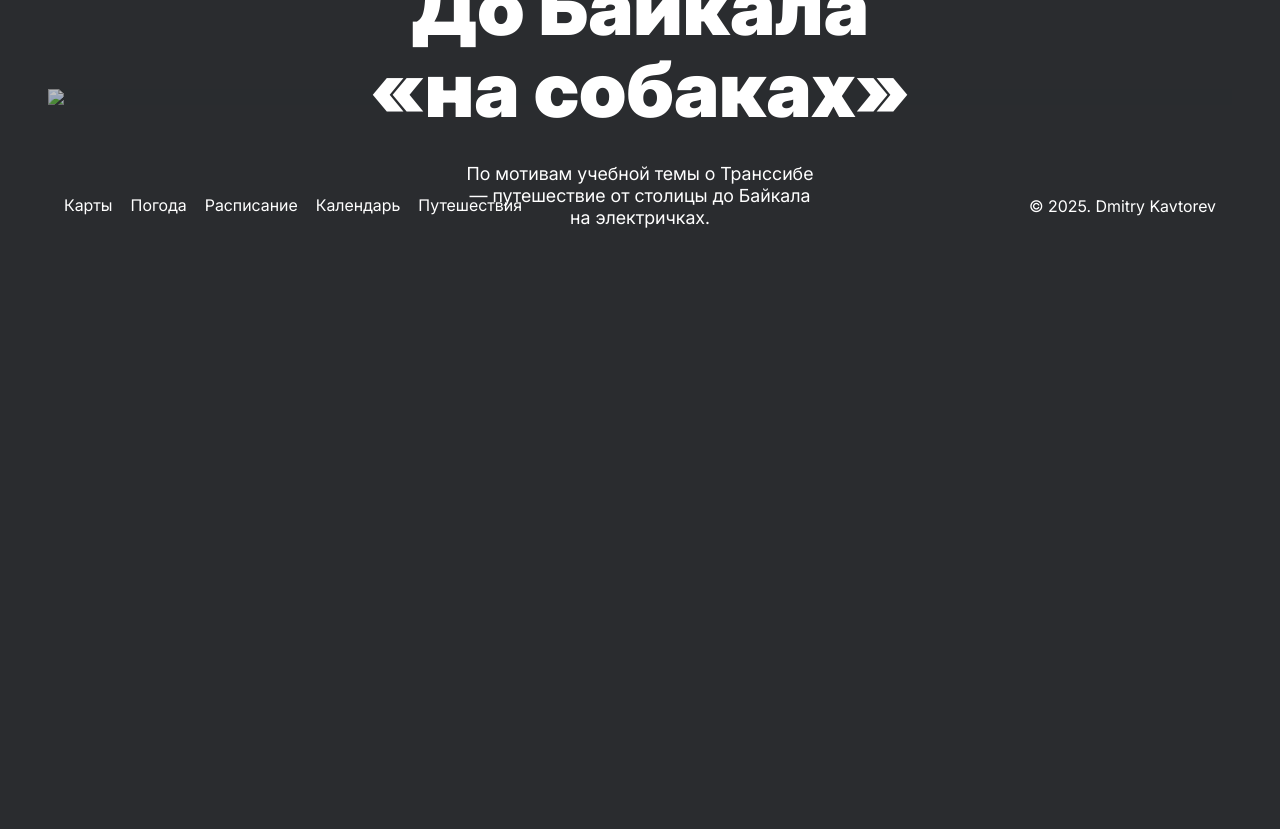
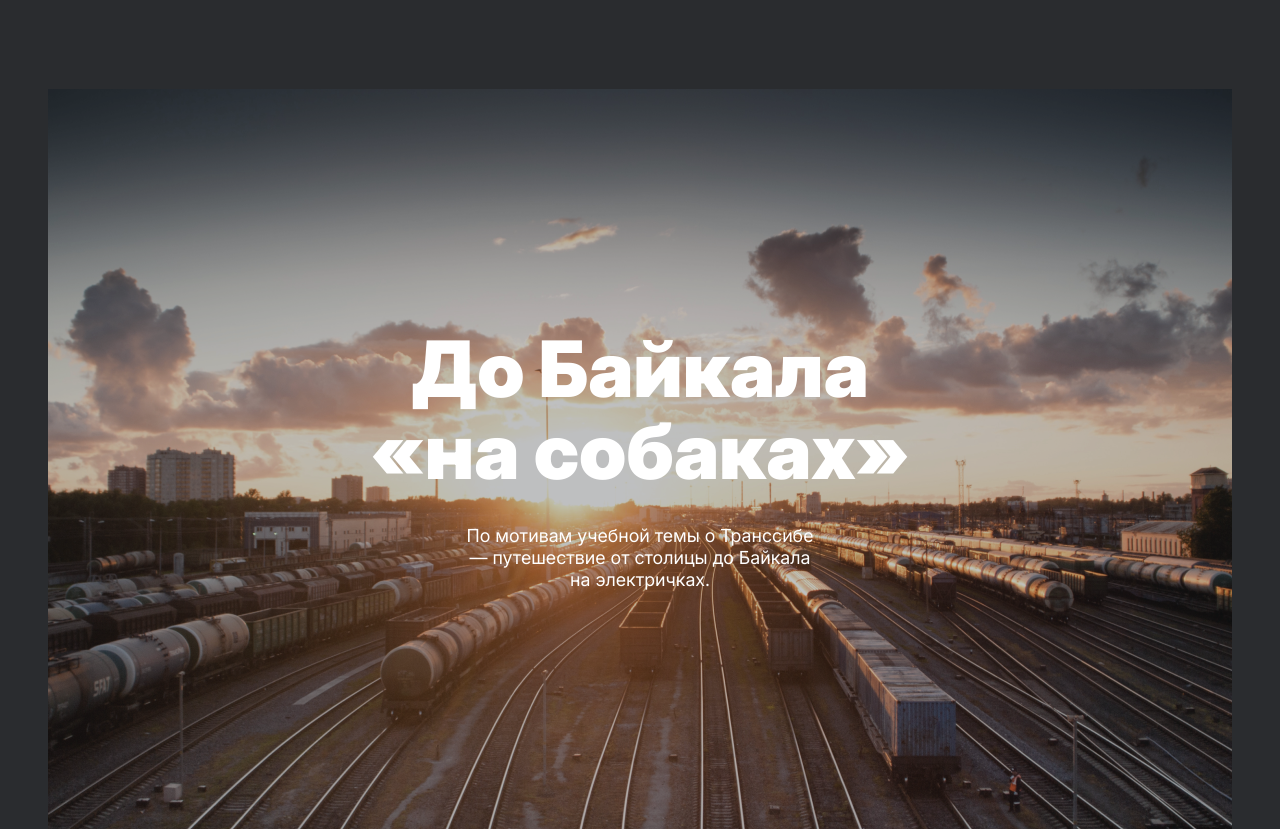
Before and after one commit to kavtorevd/russia-travel, a plain HTML site: page index.html in a window 1280 px wide. Shown: the part 6341-7170 px from the top of the page. Before the commit the page ends 6581 px from the top, so only its background shows below. Drawn offline with Linux system fonts and the light colour scheme; the site is published under a folder, as on GitHub Pages, so addresses that start at the root find nothing.

Commit message:
fix for gh-pages

```diff
--- a/index.html
+++ b/index.html
@@ -237,7 +237,7 @@
           </h2>
         </div>
         <div class="cover__overlay"></div>
-        <img class="cover__background" src="/images/cover__background.png"></img>
+        <img class="cover__background" src="images/cover__background.png"></img>
       </section>
     </main>
     <footer class="footer">
```
